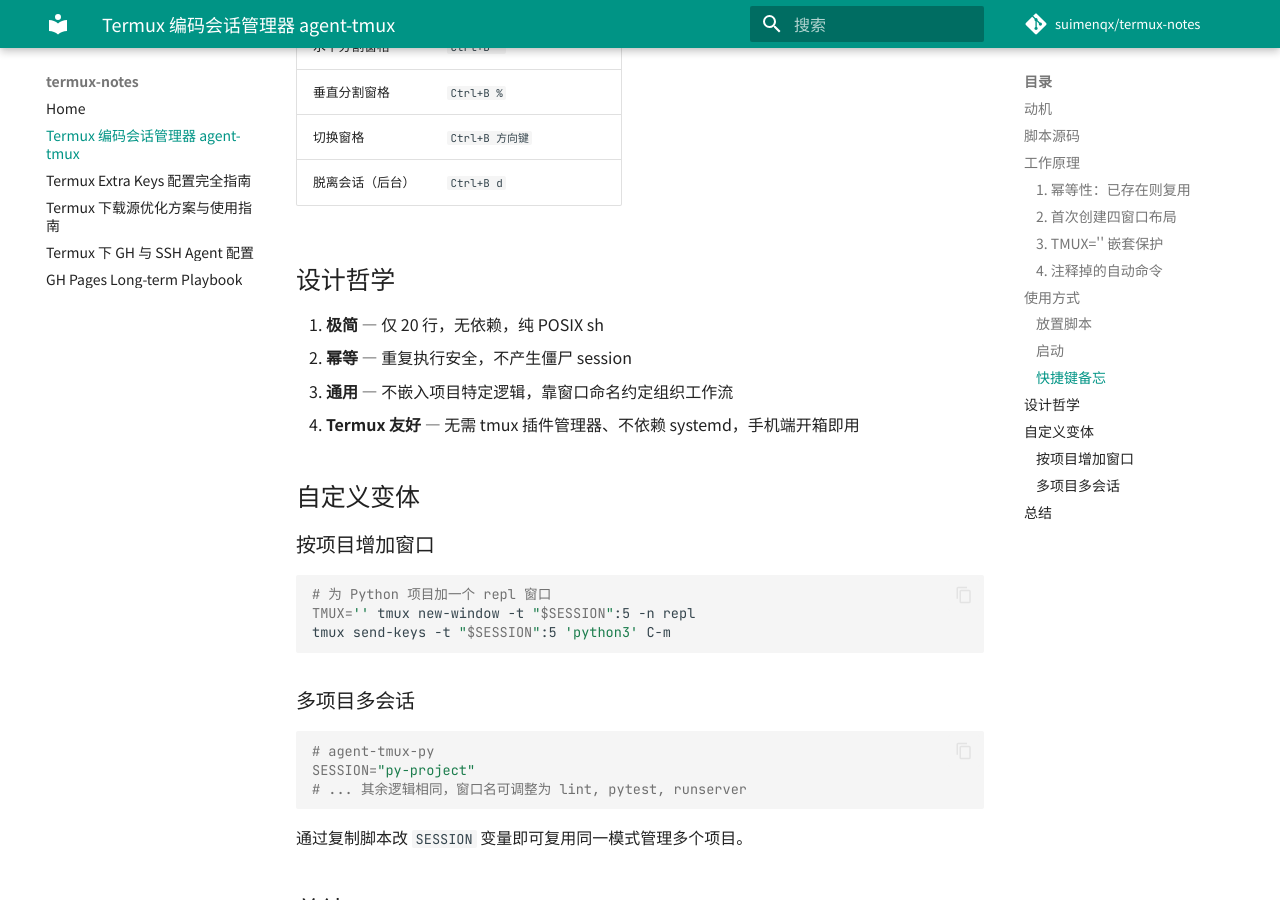
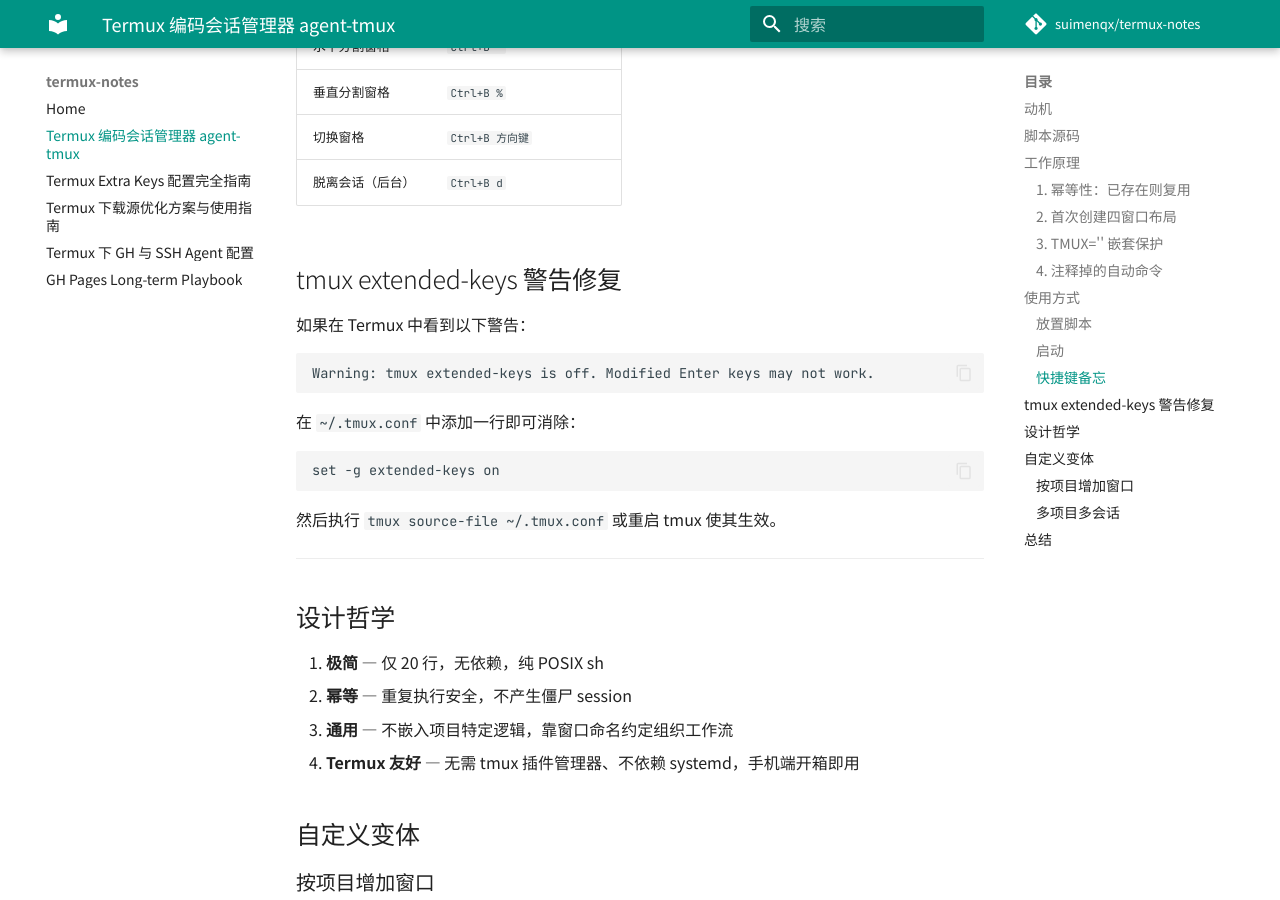
Before and after one commit to suimenqx/termux-notes, an MkDocs documentation site: the page built from notes/2026-07-13-agent-tmux-coding-session-manager.md, in a window 1280 px wide and 900 px high, scrolled down 2729 px. Built offline with MkDocs 1.6.1 and Material for MkDocs 9.7.7, drawn with Linux system fonts in a browser that asks for light colours; comment, search, counter and statistics services are not loaded.

Commit message:
docs: add tmux extended-keys warning fix

````diff
--- a/notes/2026-07-13-agent-tmux-coding-session-manager.md
+++ b/notes/2026-07-13-agent-tmux-coding-session-manager.md
@@ -111,6 +111,24 @@
 | 切换窗格 | `Ctrl+B 方向键` |
 | 脱离会话（后台） | `Ctrl+B d` |
 
+## tmux extended-keys 警告修复
+
+如果在 Termux 中看到以下警告：
+
+```
+Warning: tmux extended-keys is off. Modified Enter keys may not work.
+```
+
+在 `~/.tmux.conf` 中添加一行即可消除：
+
+```
+set -g extended-keys on
+```
+
+然后执行 `tmux source-file ~/.tmux.conf` 或重启 tmux 使其生效。
+
+---
+
 ## 设计哲学
 
 1. **极简** — 仅 20 行，无依赖，纯 POSIX sh
````
